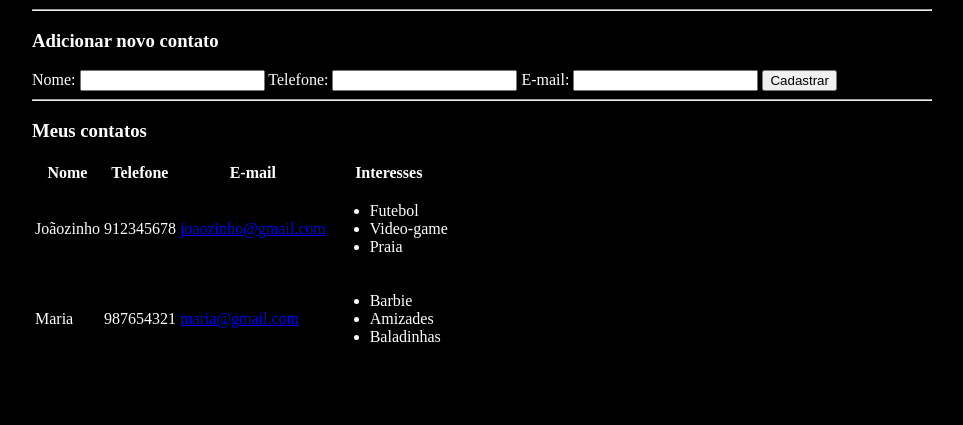
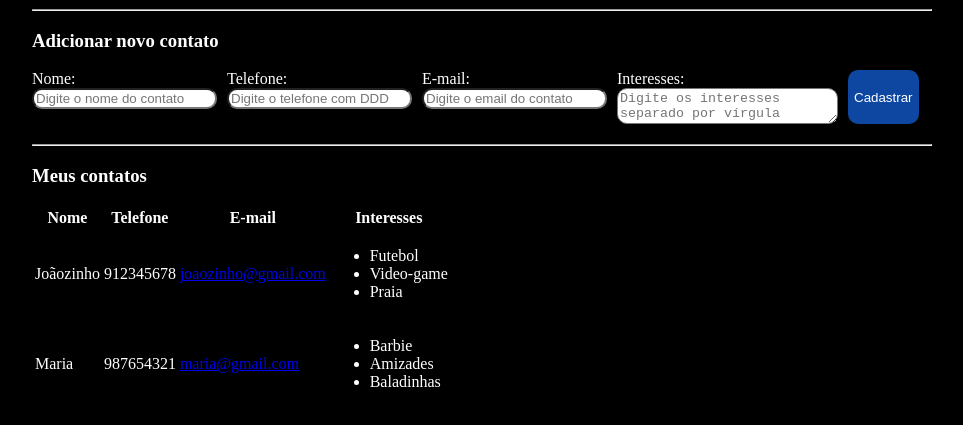
Before and after one commit to txaves/fast2023, a plain HTML site: page index.html in a window 1280 px wide. Shown: the part 183-608 px from the top of the page, without its empty margins (158-1121 px from the left). Drawn offline with Linux system fonts and the light colour scheme.

Commit message:
add new styles

```diff
--- a/assets/css/style.css
+++ b/assets/css/style.css
@@ -11,3 +11,25 @@ main {
 header {
   text-align: center;
 }
+
+.new-contact-form {
+  display: flex;
+  gap: 10px;
+  margin-bottom: 20px;
+}
+
+.input-group {
+  display: flex;
+  flex-direction: column;
+}
+
+.input-group input, .input-group textarea {
+  border-radius: 10px;
+}
+
+.create-button {
+  background-color: #0D47A1;
+  color: white;
+  border: none;
+  border-radius: 10px;
+}
--- a/index.html
+++ b/index.html
@@ -17,14 +17,25 @@
         <hr />
 
         <h3>Adicionar novo contato</h3>
-        <form method="post" action="">
-            <label>Nome:</label>
-            <input name="nome" type="text">
-            <label>Telefone:</label>
-            <input name="telefone" type="number">
-            <label>E-mail:</label>
-            <input name="email" type="email">
-            <button type="submit">Cadastrar</button>
+
+        <form method="post" action="" class="new-contact-form">
+            <div class="input-group">
+                <label>Nome:</label>
+                <input name="nome" type="text" placeholder="Digite o nome do contato">
+            </div>
+            <div class="input-group">
+                <label>Telefone:</label>
+                <input name="telefone" type="number" placeholder="Digite o telefone com DDD">
+            </div>
+            <div class="input-group">
+                <label>E-mail:</label>
+                <input name="email" type="email" placeholder="Digite o email do contato">
+            </div>
+            <div class="input-group">
+                <label>Interesses:</label>
+                <textarea name="interesses" rows="2" cols="25" placeholder="Digite os interesses separado por vírgula"></textarea>
+            </div>
+            <button type="submit" class="create-button">Cadastrar</button>
         </form>
 
         <hr />
```
